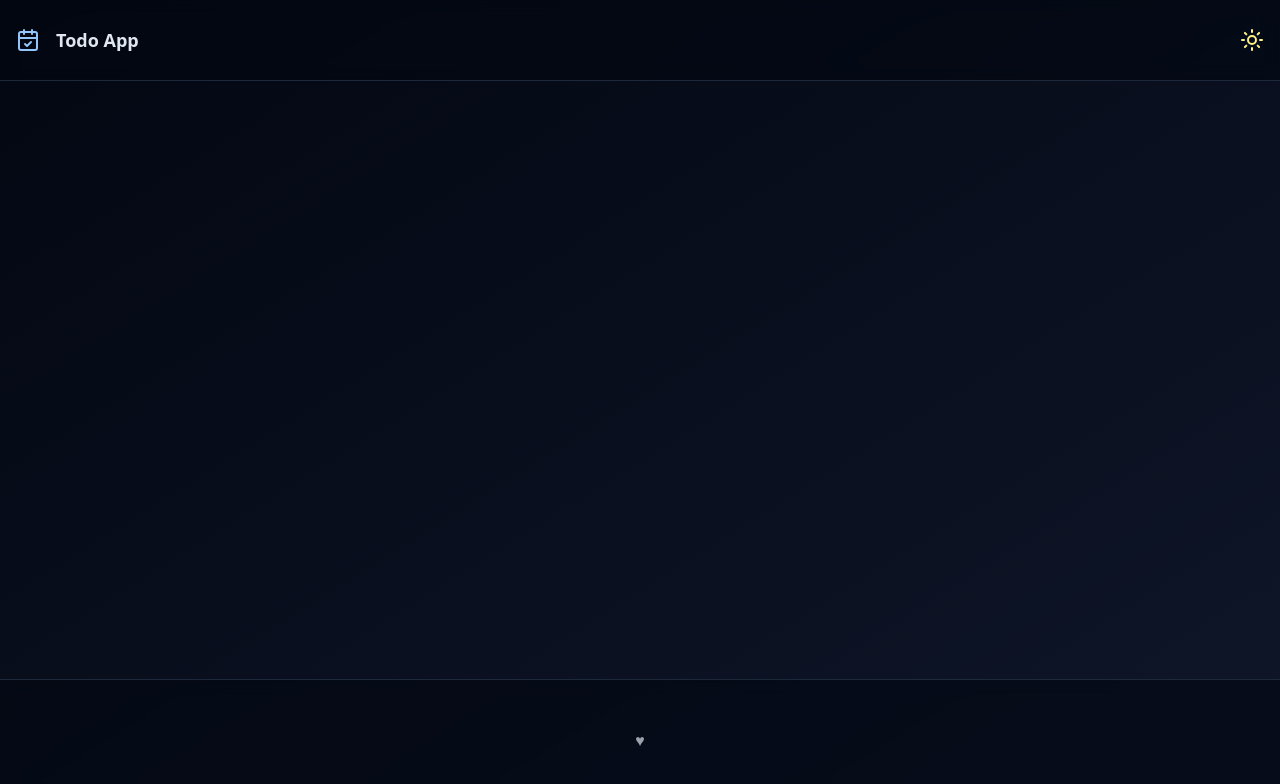
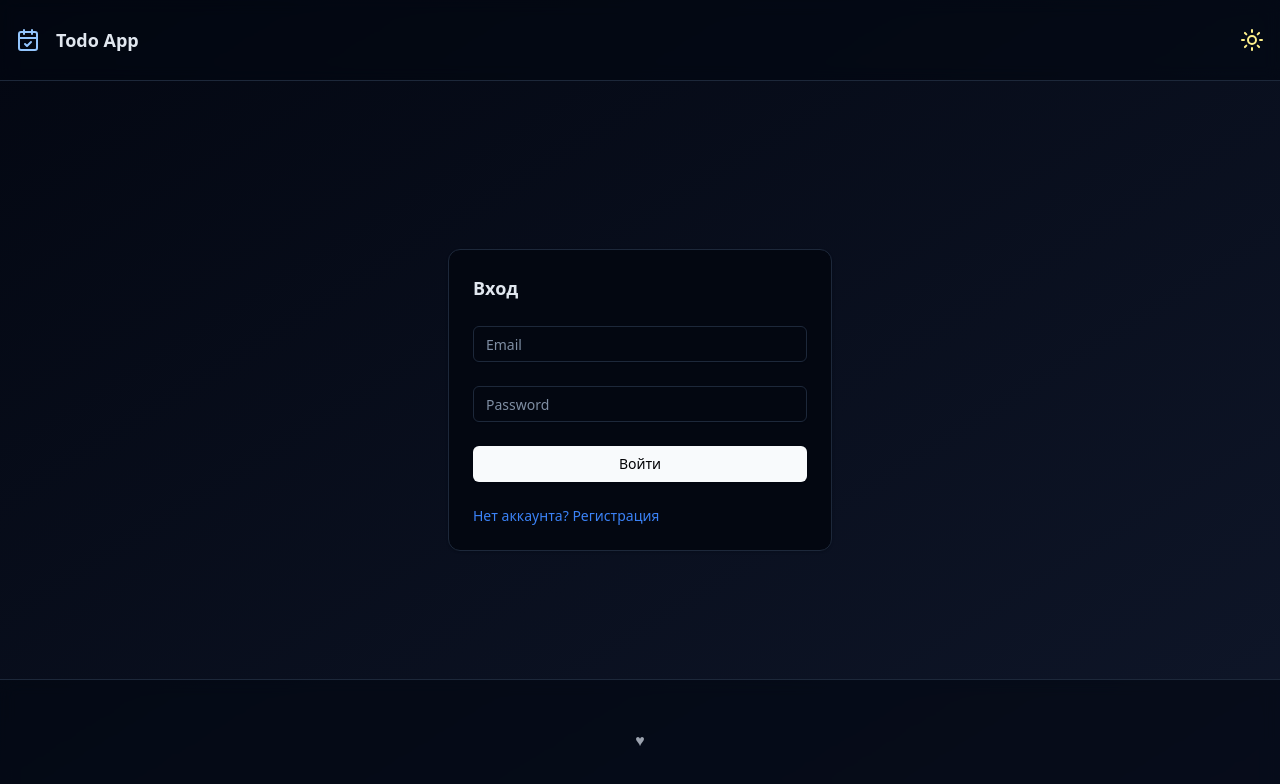
Before and after one commit to shelkovichka/redux-toolkit-to-do-list, a React app: page /auth in a window 1280 px wide. Before the commit this address had no page. Shown: the top 784 px of the page. Built offline with nearby package versions, Linux system fonts and the light colour scheme.

Commit message:
firebase auth added

```diff
--- a/src/App.tsx
+++ b/src/App.tsx
@@ -1,19 +1,39 @@
 import React from "react";
 import { BrowserRouter, Routes, Route } from "react-router-dom";
+import { SnackbarProvider } from "notistack";
 
 import { ThemeProvider } from "@/context/theme-provider";
 import Layout from "@/components/layout";
 import Home from "@/pages/home";
+import Auth from "./pages/auth";
+import ProtectedRoute from "./routes/protected-route";
 
 const App = () => {
   return (
     <BrowserRouter>
       <ThemeProvider defaultTheme="dark">
-        <Layout>
-          <Routes>
-            <Route path="/" element={<Home />} />
-          </Routes>
-        </Layout>
+        <SnackbarProvider
+          anchorOrigin={{
+            vertical: "top",
+            horizontal: "center",
+          }}
+          variant="error"
+          maxSnack={1}
+        >
+          <Layout>
+            <Routes>
+              <Route
+                path="/"
+                element={
+                  <ProtectedRoute>
+                    <Home />
+                  </ProtectedRoute>
+                }
+              />
+              <Route path="/auth" element={<Auth />} />
+            </Routes>
+          </Layout>
+        </SnackbarProvider>
       </ThemeProvider>
     </BrowserRouter>
   );
--- /dev/null
+++ b/src/firebase.ts
@@ -0,0 +1,19 @@
+import { initializeApp } from "firebase/app";
+import { getAuth } from "firebase/auth";
+import { getFirestore } from "firebase/firestore";
+
+const firebaseConfig = {
+  apiKey: "AIzaSyB_gWgT46m9qZag3ERlY6qeID4uOSLb2bo",
+  authDomain: "todo-f7daa.firebaseapp.com",
+  projectId: "todo-f7daa",
+  storageBucket: "todo-f7daa.firebasestorage.app",
+  messagingSenderId: "666890875051",
+  appId: "1:666890875051:web:fcb5df739d9ca2b6c507ee",
+  measurementId: "G-KZTVT9NTQV",
+};
+
+const app = initializeApp(firebaseConfig);
+const auth = getAuth(app);
+const db = getFirestore(app);
+
+export { auth, db };
--- /dev/null
+++ b/src/hooks/use-auth.ts
@@ -0,0 +1,80 @@
+import { useDispatch, useSelector } from "react-redux";
+import { setAuthState, logout } from "@/redux/slices/auth-slice";
+import { enqueueSnackbar } from "notistack";
+import { auth } from "@/firebase";
+import {
+  createUserWithEmailAndPassword,
+  signInWithEmailAndPassword,
+  signOut,
+} from "firebase/auth";
+import { FirebaseError } from "firebase/app";
+import { RootState } from "@/redux/store";
+
+export const useAuth = () => {
+  const dispatch = useDispatch();
+  const loading = useSelector((state: RootState) => state.auth.loading);
+
+  const handleError = (error: unknown) => {
+    const errorMessage =
+      error instanceof FirebaseError
+        ? errorMessages[error.code] || "An error occurred."
+        : "An unknown error occurred.";
+
+    dispatch(setAuthState({ loading: false, error: errorMessage }));
+    enqueueSnackbar(errorMessage, { variant: "error" });
+  };
+
+  const signUp = async (email: string, password: string) => {
+    dispatch(setAuthState({ loading: true, error: null }));
+    try {
+      const userCredential = await createUserWithEmailAndPassword(
+        auth,
+        email,
+        password
+      );
+      dispatch(setAuthState({ loading: false, user: userCredential.user }));
+      enqueueSnackbar("Registration successful!", { variant: "success" });
+    } catch (error) {
+      handleError(error);
+    }
+  };
+
+  const login = async (email: string, password: string) => {
+    dispatch(setAuthState({ loading: true, error: null }));
+    try {
+      const userCredential = await signInWithEmailAndPassword(
+        auth,
+        email,
+        password
+      );
+      dispatch(setAuthState({ loading: false, user: userCredential.user }));
+      enqueueSnackbar("Login successful!", { variant: "success" });
+    } catch (error) {
+      handleError(error);
+    }
+  };
+
+  const logoutUser = async () => {
+    dispatch(setAuthState({ loading: true }));
+    try {
+      await signOut(auth);
+      dispatch(logout());
+      enqueueSnackbar("You have successfully logged out.", {
+        variant: "success",
+      });
+    } catch (error) {
+      handleError(error);
+    }
+  };
+
+  return { loading, signUp, login, logout: logoutUser };
+};
+
+const errorMessages: Record<string, string> = {
+  "auth/email-already-in-use": "This email is already registered.",
+  "auth/weak-password": "The password is too weak.",
+  "auth/user-not-found": "Invalid email or password.",
+  "auth/wrong-password": "Invalid email or password.",
+  "auth/too-many-requests": "Too many attempts. Please try again later.",
+  "auth/invalid-credential": "Invalid credentials.",
+};
--- /dev/null
+++ b/src/pages/auth.tsx
@@ -0,0 +1,90 @@
+import React, { useState } from "react";
+import { Controller, useForm } from "react-hook-form";
+import { yupResolver } from "@hookform/resolvers/yup";
+import * as yup from "yup";
+import { useAuth } from "@/hooks/use-auth";
+import { useSelector } from "react-redux";
+import { RootState } from "@/redux/store";
+import { useNavigate } from "react-router-dom";
+
+import { Card } from "@/components/ui/card";
+import { Input } from "@/components/ui/input";
+import { Button } from "@/components/ui/button";
+
+interface AuthFormData {
+  email: string;
+  password: string;
+}
+
+const schema = yup.object().shape({
+  email: yup
+    .string()
+    .lowercase()
+    .email("Invalid e-mail")
+    .required("Email is required")
+    .trim(),
+  password: yup.string().required("Password is required").trim(),
+});
+
+const Auth: React.FC = () => {
+  const { signUp, login } = useAuth();
+  const loading = useSelector((state: RootState) => state.auth.loading);
+  const navigate = useNavigate();
+  const [isRegistering, setIsRegistering] = useState(false);
+
+  const { handleSubmit, control, reset } = useForm<AuthFormData>({
+    resolver: yupResolver(schema),
+    defaultValues: { email: "", password: "" },
+  });
+
+  const onSubmit = async ({ email, password }: AuthFormData) => {
+    isRegistering
+      ? await signUp(email, password)
+      : await login(email, password);
+    navigate("/");
+    reset();
+  };
+
+  return (
+    <div className="w-full h-screen flex items-center justify-center">
+      <Card className="p-6 w-96">
+        <form
+          onSubmit={handleSubmit(onSubmit)}
+          className="flex flex-col space-y-6"
+        >
+          <h2 className="text-lg font-semibold">
+            {isRegistering ? "Регистрация" : "Вход"}
+          </h2>
+
+          <Controller
+            name="email"
+            control={control}
+            render={({ field }) => <Input {...field} placeholder="Email" />}
+          />
+          <Controller
+            name="password"
+            control={control}
+            render={({ field }) => (
+              <Input {...field} type="password" placeholder="Password" />
+            )}
+          />
+
+          <Button type="submit" className="w-full" disabled={loading}>
+            {isRegistering ? "Зарегистрироваться" : "Войти"}
+          </Button>
+
+          <p
+            onClick={() => setIsRegistering(!isRegistering)}
+            className="text-sm text-blue-500 cursor-pointer"
+          >
+            {isRegistering
+              ? "Уже есть аккаунт? Войти"
+              : "Нет аккаунта? Регистрация"}
+          </p>
+        </form>
+      </Card>
+    </div>
+  );
+};
+
+export default Auth;
--- /dev/null
+++ b/src/redux/selectors/auth-selectors.ts
@@ -0,0 +1,3 @@
+import { RootState } from "../store";
+
+export const selectUser = (state: RootState) => state.auth.user;
--- /dev/null
+++ b/src/redux/slices/auth-slice.ts
@@ -0,0 +1,30 @@
+import { createSlice, PayloadAction } from "@reduxjs/toolkit";
+
+interface AuthState {
+  user: { uid: string; email: string | null } | null;
+  loading: boolean;
+  error: string | null;
+}
+
+const initialState: AuthState = {
+  user: null,
+  loading: false,
+  error: null,
+};
+
+export const authSlice = createSlice({
+  name: "auth",
+  initialState,
+  reducers: {
+    setAuthState: (
+      state,
+      action: PayloadAction<Partial<AuthState>>
+    ) => {
+      Object.assign(state, action.payload);
+    },
+    logout: () => initialState,
+  },
+});
+
+export const { setAuthState, logout } = authSlice.actions;
+export default authSlice.reducer;
--- a/src/redux/store.ts
+++ b/src/redux/store.ts
@@ -4,6 +4,7 @@ import { persistStore, persistReducer } from "redux-persist";
 import storage from "redux-persist/lib/storage";
 
 import taskReducer from "./slices/task-slice";
+import authReducer from "./slices/auth-slice";
 
 const persistConfig = {
   key: "root",
@@ -12,6 +13,7 @@ const persistConfig = {
 
 const rootReducer = combineReducers({
   tasks: taskReducer,
+  auth: authReducer,
 });
 
 const persistedReducer = persistReducer(persistConfig, rootReducer);
--- /dev/null
+++ b/src/routes/protected-route.tsx
@@ -0,0 +1,19 @@
+import React, { ReactNode } from "react";
+import { useSelector } from "react-redux";
+import { Navigate } from "react-router-dom";
+
+import { selectUser } from "@/redux/selectors/auth-selectors";
+
+interface ProtectedRouteProps {
+  children: ReactNode;
+}
+
+const ProtectedRoute: React.FC<ProtectedRouteProps> = ({ children }) => {
+  const user = useSelector(selectUser);
+
+  if (!user) return <Navigate to="/auth" />;
+
+  return children;
+};
+
+export default ProtectedRoute;
```
Also changed, not shown: package.json (+7 -2 lines), 1 other file (tests, documents, lock files or other folders).
